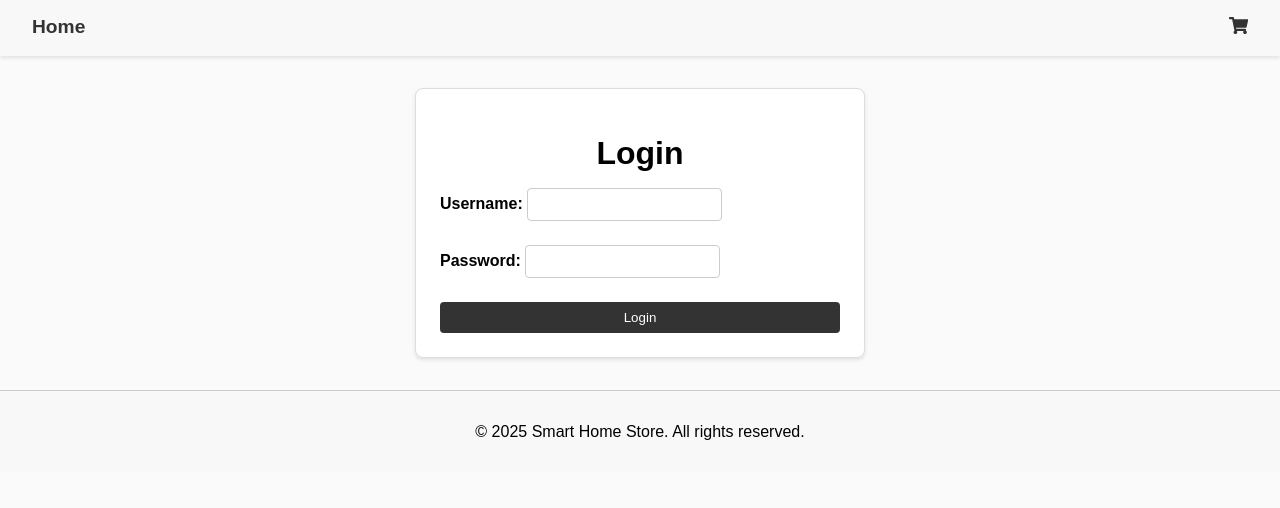
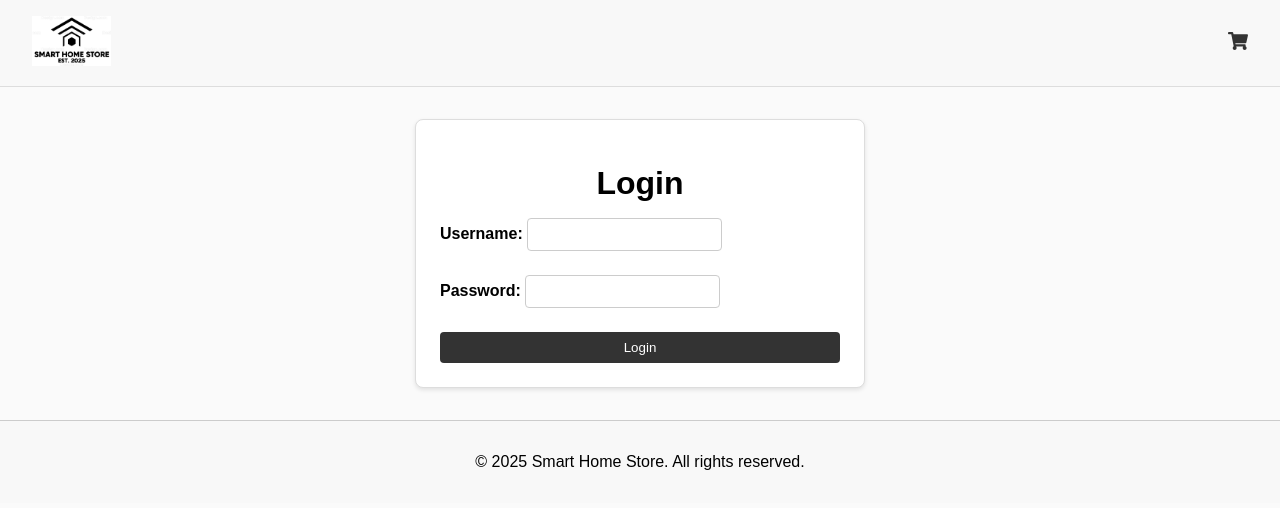
Before and after one commit to Sppgg/Proyecto-final-modulo-4-React, a React (Vite) app in the folder Proyecto-final-modulo-4-react-tienda/: page /login in a window 1280 px wide. Shown: the top 508 px of the page. Built offline with nearby package versions, Linux system fonts and the light colour scheme.

Commit message:
added logo to header

```diff
--- a/Proyecto-final-modulo-4-react-tienda/src/components/Header.jsx
+++ b/Proyecto-final-modulo-4-react-tienda/src/components/Header.jsx
@@ -6,20 +6,23 @@ import { Link } from "react-router-dom";
 import "../styles/HeaderComponent.css";
 import { AuthContext } from "../contexts/AuthContext";
 import { FaShoppingCart } from "react-icons/fa"; //importamos el icono del carrito
+import logo from "../assets/logo.png";
 
 const Header = () => {
   const { auth, logout } = useContext(AuthContext);
 
   return (
     <header className="header">
+      <div className="logo-container">
+        <Link to="/">
+          <img src={logo} alt="Smart Home Store Logo" className="logo" />
+        </Link>
+      </div>
       <nav>
         <ul className="nav-list">
           <li>
-            <Link to="/">Home</Link>
-          </li>
-          <li>
             <Link to="/cart">
-              <FaShoppingCart />
+              <FaShoppingCart size={20} color="#333" />
             </Link>
           </li>
           {auth.token && (
--- a/Proyecto-final-modulo-4-react-tienda/src/styles/HeaderComponent.css
+++ b/Proyecto-final-modulo-4-react-tienda/src/styles/HeaderComponent.css
@@ -1,9 +1,22 @@
 /* Estilos para el header */
 
 .header {
+  width: 100%;
+  box-sizing: border-box;
   background-color: #f8f8f8;
   padding: 1rem 2rem;
-  box-shadow: 0 2px 4px rgba(0, 0, 0, 0.1);
+  border-bottom: 1px solid #ddd;
+  display: flex;
+  align-items: center;
+  justify-content: space-between;
+}
+
+.logo-container {
+  display: inline-block;
+}
+
+.logo {
+  height: 50px; /* Ajusta según tu preferencia */
 }
 
 .nav-list {
@@ -12,7 +25,6 @@
   list-style: none;
   margin: 0;
   padding: 0;
-  justify-content: space-between;
 }
 
 .nav-list li a {
@@ -25,7 +37,7 @@
 .logout-btn {
   background-color: transparent;
   border: none;
-  color: #333;
+  color: red;
   font-size: 1rem;
   cursor: pointer;
 }
```
